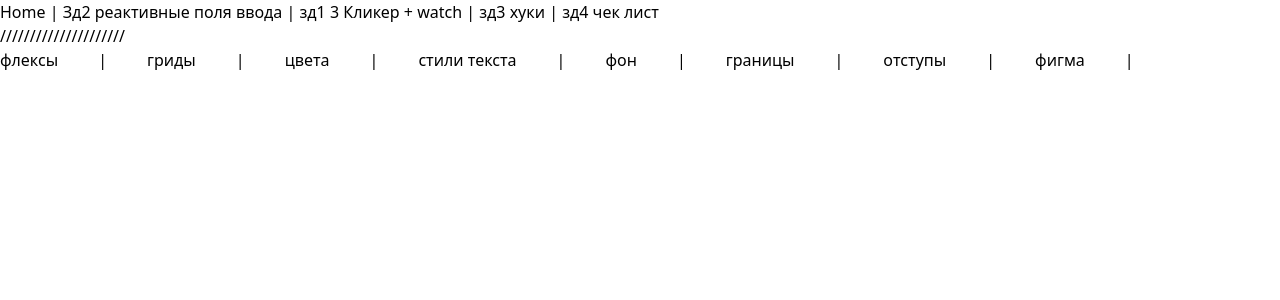
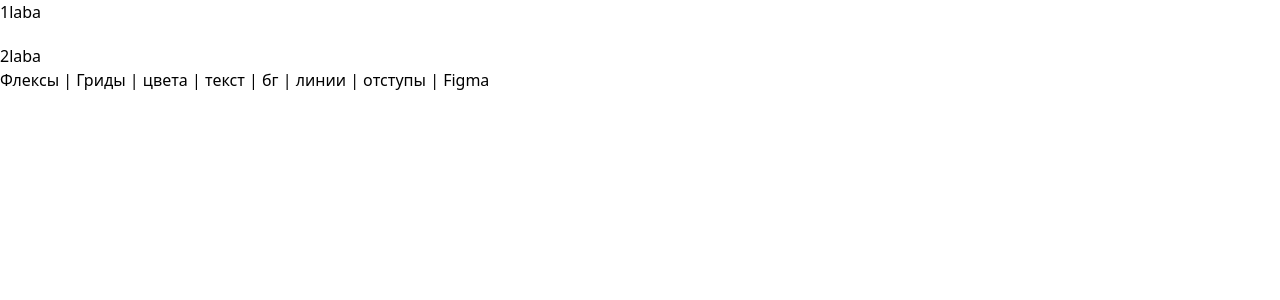
Before and after one commit to Io666777/MyJawelry, a Vue app in the folder da/: page /TWO in a window 1280 px wide. Shown: the top 300 px of the page. Built offline with nearby package versions, Linux system fonts and the light colour scheme; the HTML template or start-up script is replaced by a standard one.

Commit message:
перепарапуру

```diff
--- a/da/src/App.vue
+++ b/da/src/App.vue
@@ -1,29 +1,21 @@
-    <script>
-    export default {
-      name: 'AppHeader'
-    }
-    </script>
+<script>
+export default {
+  name: 'AppHeader'
+};
+</script>
+
 <template>
-  <header class="flex">
-    <nav>
-      <router-link to="/">Home</router-link> |
-      <router-link to="/zd1">Зд2 реактивные поля ввода</router-link> |
-      <router-link to="/zd2">зд1 3 Кликер +  watch</router-link>  |
-      <router-link to="/zd3">зд3 хуки</router-link>  |
-      <router-link to="/zd4">зд4 чек лист</router-link>
-    </nav>
-  </header>
-  <div>/////////////////////</div>
-      <nav class="flex gap-10">
-      <router-link to="/l1">флексы</router-link> |
-      <router-link to="/l2">гриды</router-link>  |
-      <router-link to="/l3">цвета</router-link>  |
-      <router-link to="/l4">стили текста</router-link> |
-      <router-link to="/l5">фон</router-link> |
-      <router-link to="/l6">границы</router-link> |
-      <router-link to="/l7">отступы</router-link> |
-      <router-link to="/figma">фигма</router-link> |
+  <div class="flex flex-col gap-5">
+  <router-link to="/ONE">1laba</router-link>
+  <router-link to="/TWO">2laba</router-link>
+</div>
+<router-view v-slot="{ Component, route }">
+  <transition name="fade" mode="out-in">
+    <component :is="Component" />
+  </transition>
+</router-view>
 
-    </nav>
-  <router-view/>
+
 </template>
+
+<style src="@/assets/transitions.css"></style>
--- /dev/null
+++ b/da/src/assets/transitions.css
@@ -0,0 +1,6 @@
+.fade-enter-active, .fade-leave-active {
+  transition: opacity 0.5s ease-in-out;
+}
+.fade-enter, .fade-leave-to {
+  opacity: 0;
+}
--- a/da/src/router/index.ts
+++ b/da/src/router/index.ts
@@ -1,37 +1,43 @@
 import { createRouter, createWebHistory } from 'vue-router';
-import Home from '../views/Home.vue';
-import Zd1 from '../views/Zd1.vue';
-import Zd2 from '../views/Zd2.vue';
-import Zd3 from '../views/Zd3.vue';
-import Zd4 from '../views/Zd4.vue';
-import l1 from '../views/l1.vue';
-import l2 from '../views/l2.vue';
-import l3 from '../views/l3.vue';
-import l4 from '../views/l4.vue';
-import l5 from '../views/l5.vue';
-import l6 from '../views/l6.vue';
-import l7 from '../views/l7.vue';
-import figma from '../views/figma.vue';
+import Home from '@/views/Home.vue';
+import ONE from '@/views/ONE.vue';
+import TWO from '@/views/TWO.vue';
 
 const routes = [
-  { path: '/', component: Home },
-  { path: '/zd1', component: Zd1 },
-  { path: '/zd2', component: Zd2 },
-  { path: '/zd3', component: Zd3 },
-  { path: '/zd4', component: Zd4 },
-  { path: '/l1', component: l1 },
-  { path: '/l2', component: l2 },
-  { path: '/l3', component: l3 },
-  { path: '/l4', component: l4 },
-  { path: '/l5', component: l5 },
-  { path: '/l6', component: l6 },
-  { path: '/l7', component: l7 },
-  { path: '/figma', component: figma },
+  {
+    path: '/',
+    component: Home,
+    meta: { transition: 'fade' }
+  },
+  {
+    path: '/ONE',
+    component: ONE,
+    children: [
+      { path: 'zd1', component: () => import('@/views/Zd1.vue') },
+      { path: 'zd2', component: () => import('@/views/Zd2.vue') },
+      { path: 'zd3', component: () => import('@/views/Zd3.vue') },
+      { path: 'zd4', component: () => import('@/views/Zd4.vue') }
+    ]
+  },
+  {
+    path: '/TWO',
+    component: TWO,
+    children: [
+      { path: 'l1', component: () => import('@/views/l1.vue') },
+      { path: 'l2', component: () => import('@/views/l2.vue') },
+      { path: 'l3', component: () => import('@/views/l3.vue') },
+      { path: 'l4', component: () => import('@/views/l4.vue') },
+      { path: 'l5', component: () => import('@/views/l5.vue') },
+      { path: 'l6', component: () => import('@/views/l6.vue') },
+      { path: 'l7', component: () => import('@/views/l7.vue') },
+      { path: 'figma', component: () => import('@/views/figma.vue') }
+    ]
+  }
 ];
 
 const router = createRouter({
   history: createWebHistory(),
-  routes,
+  routes
 });
 
 export default router;
--- /dev/null
+++ b/da/src/views/ONE.vue
@@ -0,0 +1,11 @@
+<template>
+  <div>
+    <nav class="one-nav">
+      <router-link to="/ONE/zd1">Задание 1</router-link> |
+      <router-link to="/ONE/zd2">Задание 2</router-link> |
+      <router-link to="/ONE/zd3">Задание 3</router-link> |
+      <router-link to="/ONE/zd4">Задание 4</router-link>
+    </nav>
+    <router-view></router-view>
+  </div>
+</template>
--- /dev/null
+++ b/da/src/views/TWO.vue
@@ -0,0 +1,21 @@
+<template>
+  <div class="two-container">
+    <nav class="two-nav">
+      <router-link to="/TWO/l1">Флексы</router-link> |
+      <router-link to="/TWO/l2">Гриды</router-link> |
+      <router-link to="/TWO/l3">цвета</router-link> |
+      <router-link to="/TWO/l4">текст</router-link> |
+      <router-link to="/TWO/l5">бг</router-link> |
+      <router-link to="/TWO/l6">линии</router-link> |
+      <router-link to="/TWO/l7">отступы</router-link> |
+
+      <router-link to="/TWO/figma">Figma</router-link>
+    </nav>
+
+    <router-view v-slot="{ Component }">
+      <transition name="fade" mode="out-in">
+        <component :is="Component" />
+      </transition>
+    </router-view>
+  </div>
+</template>
```
